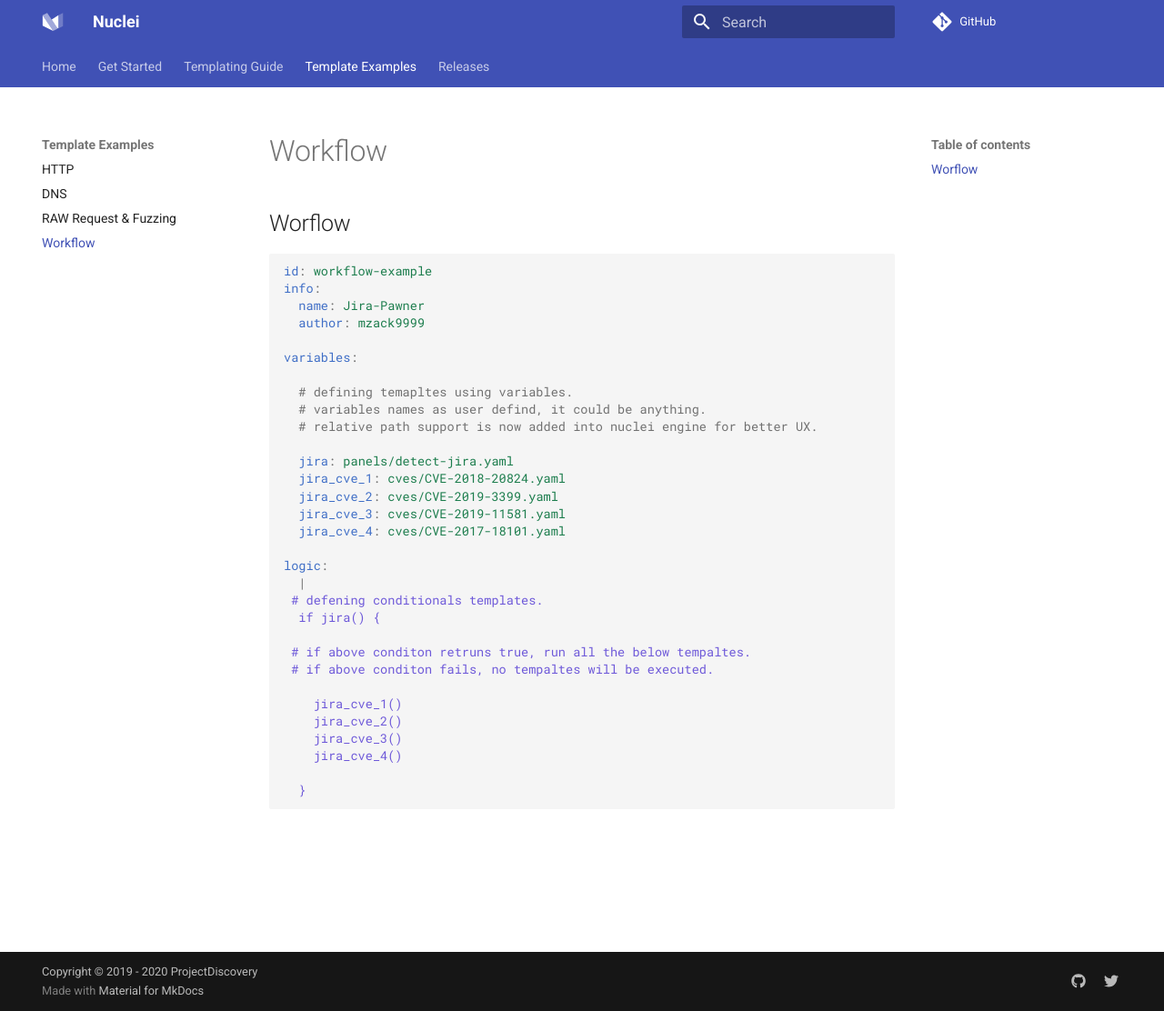
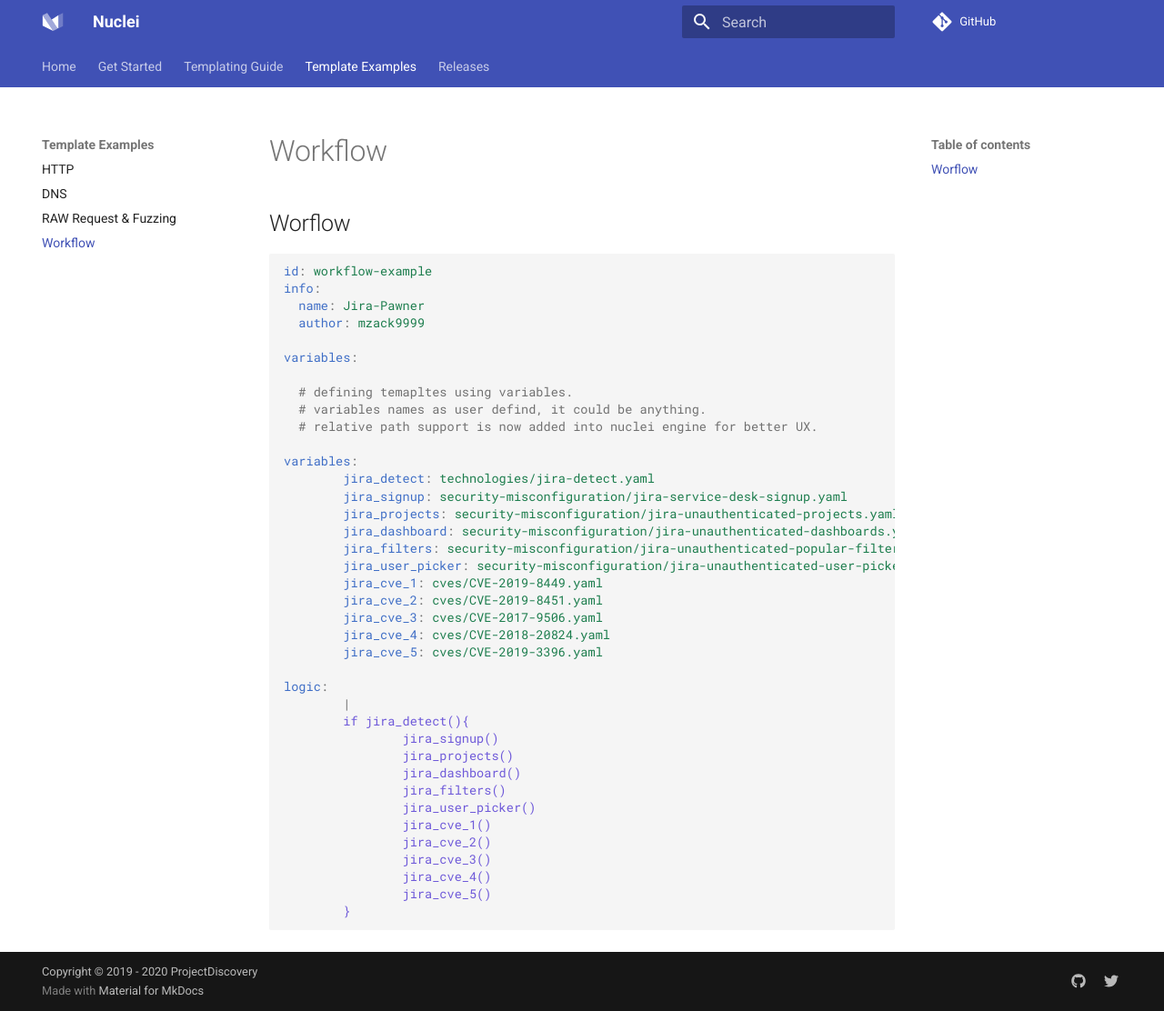
Before and after one commit to projectdiscovery/nuclei-docs, an MkDocs documentation site: the page built from docs/examples/workflow.md, in a window 1280 px wide and 1112 px high. Shown: the whole window at 91% size. Built offline with MkDocs 1.6.1 and Material for MkDocs 9.7.7, drawn with Linux system fonts in a browser that asks for light colours; comment, search, counter and statistics services are not loaded.

Commit message:
more updates

````diff
--- a/docs/examples/workflow.md
+++ b/docs/examples/workflow.md
@@ -13,24 +13,31 @@ variables:
   # variables names as user defind, it could be anything.
   # relative path support is now added into nuclei engine for better UX.
 
-  jira: panels/detect-jira.yaml
-  jira_cve_1: cves/CVE-2018-20824.yaml
-  jira_cve_2: cves/CVE-2019-3399.yaml
-  jira_cve_3: cves/CVE-2019-11581.yaml
-  jira_cve_4: cves/CVE-2017-18101.yaml
+variables:
+        jira_detect: technologies/jira-detect.yaml
+        jira_signup: security-misconfiguration/jira-service-desk-signup.yaml
+        jira_projects: security-misconfiguration/jira-unauthenticated-projects.yaml
+        jira_dashboard: security-misconfiguration/jira-unauthenticated-dashboards.yaml
+        jira_filters: security-misconfiguration/jira-unauthenticated-popular-filters.yaml
+        jira_user_picker: security-misconfiguration/jira-unauthenticated-user-picker.yaml
+        jira_cve_1: cves/CVE-2019-8449.yaml
+        jira_cve_2: cves/CVE-2019-8451.yaml
+        jira_cve_3: cves/CVE-2017-9506.yaml
+        jira_cve_4: cves/CVE-2018-20824.yaml
+        jira_cve_5: cves/CVE-2019-3396.yaml
 
 logic:
-  |
- # defening conditionals templates.
-  if jira() {
-
- # if above conditon retruns true, run all the below tempaltes.
- # if above conditon fails, no tempaltes will be executed.
-
-    jira_cve_1()
-    jira_cve_2()
-    jira_cve_3()
-    jira_cve_4()
-
-  }
+        |
+        if jira_detect(){
+                jira_signup()
+                jira_projects()
+                jira_dashboard()
+                jira_filters()
+                jira_user_picker()
+                jira_cve_1()
+                jira_cve_2()
+                jira_cve_3()
+                jira_cve_4()
+                jira_cve_5()
+        }
 ```
````
Also changed, not shown: docs/examples/raw.md (+15 -4 lines).
